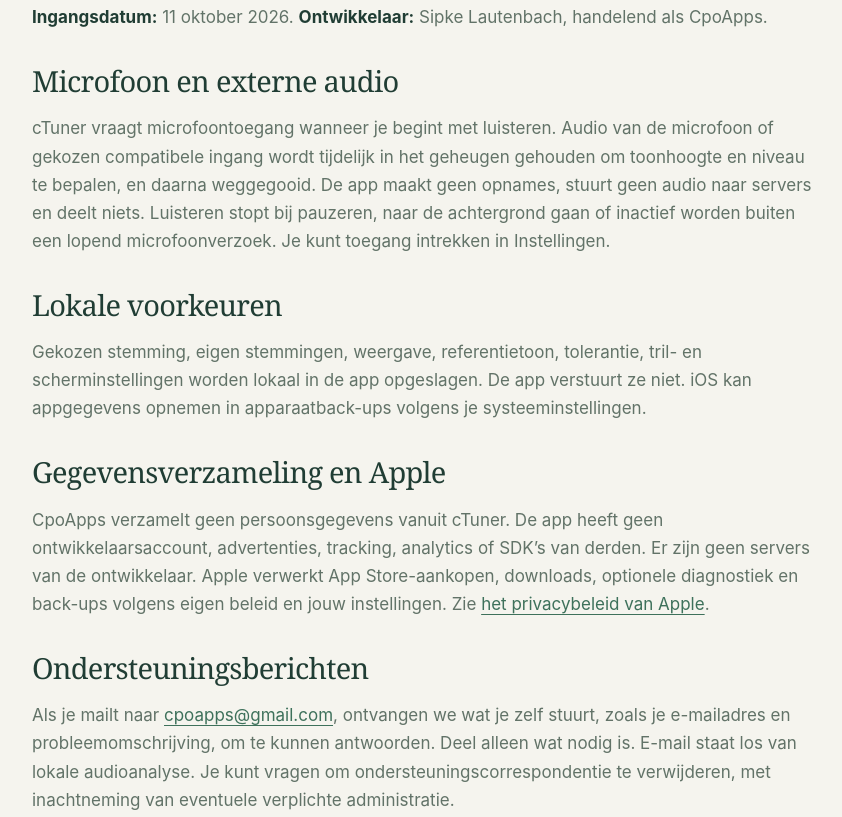
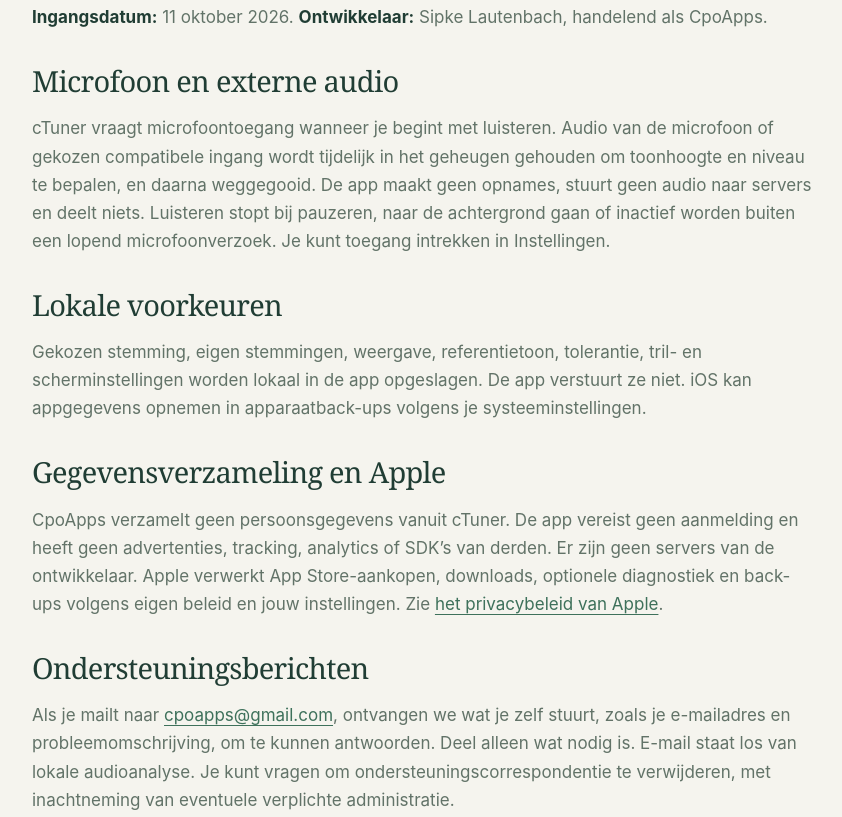
Before and after one commit to CpoApps/ctuner-site, a plain HTML site: page privacy-nl.html in a window 1280 px wide. Shown: the part 355-1172 px from the top of the page, without its empty margins (218-1060 px from the left). Drawn offline with Linux system fonts and the light colour scheme.

Commit message:
Clarify sign-in privacy statement and update tuner image

```diff
--- a/privacy-nl.html
+++ b/privacy-nl.html
@@ -10,7 +10,7 @@
 <p><strong>Ingangsdatum:</strong> 11 oktober 2026. <strong>Ontwikkelaar:</strong> Sipke Lautenbach, handelend als CpoApps.</p>
 <h2>Microfoon en externe audio</h2><p>cTuner vraagt microfoontoegang wanneer je begint met luisteren. Audio van de microfoon of gekozen compatibele ingang wordt tijdelijk in het geheugen gehouden om toonhoogte en niveau te bepalen, en daarna weggegooid. De app maakt geen opnames, stuurt geen audio naar servers en deelt niets. Luisteren stopt bij pauzeren, naar de achtergrond gaan of inactief worden buiten een lopend microfoonverzoek. Je kunt toegang intrekken in Instellingen.</p>
 <h2>Lokale voorkeuren</h2><p>Gekozen stemming, eigen stemmingen, weergave, referentietoon, tolerantie, tril- en scherminstellingen worden lokaal in de app opgeslagen. De app verstuurt ze niet. iOS kan appgegevens opnemen in apparaatback-ups volgens je systeeminstellingen.</p>
-<h2>Gegevensverzameling en Apple</h2><p>CpoApps verzamelt geen persoonsgegevens vanuit cTuner. De app heeft geen ontwikkelaarsaccount, advertenties, tracking, analytics of SDK’s van derden. Er zijn geen servers van de ontwikkelaar. Apple verwerkt App Store-aankopen, downloads, optionele diagnostiek en back-ups volgens eigen beleid en jouw instellingen. Zie <a href="https://www.apple.com/legal/privacy/">het privacybeleid van Apple</a>.</p>
+<h2>Gegevensverzameling en Apple</h2><p>CpoApps verzamelt geen persoonsgegevens vanuit cTuner. De app vereist geen aanmelding en heeft geen advertenties, tracking, analytics of SDK’s van derden. Er zijn geen servers van de ontwikkelaar. Apple verwerkt App Store-aankopen, downloads, optionele diagnostiek en back-ups volgens eigen beleid en jouw instellingen. Zie <a href="https://www.apple.com/legal/privacy/">het privacybeleid van Apple</a>.</p>
 <h2>Ondersteuningsberichten</h2><p>Als je mailt naar <a href="mailto:cpoapps@gmail.com?subject=cTuner%20support">cpoapps@gmail.com</a>, ontvangen we wat je zelf stuurt, zoals je e-mailadres en probleemomschrijving, om te kunnen antwoorden. Deel alleen wat nodig is. E-mail staat los van lokale audioanalyse. Je kunt vragen om ondersteuningscorrespondentie te verwijderen, met inachtneming van eventuele verplichte administratie.</p>
 <h2>Deze website</h2><p>Deze statische website bevat geen advertenties, analytics-scripts, trackingpixels of contactformulier. De site wordt gehost via GitHub Pages. GitHub kan verbindings- en aanvraaggegevens, zoals IP-adressen, verwerken voor hosting en beveiliging volgens <a href="https://docs.github.com/en/site-policy/privacy-policies/github-general-privacy-statement">het privacybeleid van GitHub</a>. Externe links en e-maildiensten hebben eigen beleid.</p>
 <h2>Lokale gegevens verwijderen</h2><p>Houd een eigen stemming ingedrukt en kies Verwijder stemming. Verwijder de app om lokale voorkeuren te wissen. Bestaande systeemback-ups beheer je apart via je apparaat of Apple-account.</p>
```
Also changed, not shown: privacy.html (+1 -1 lines), tuner.png.
